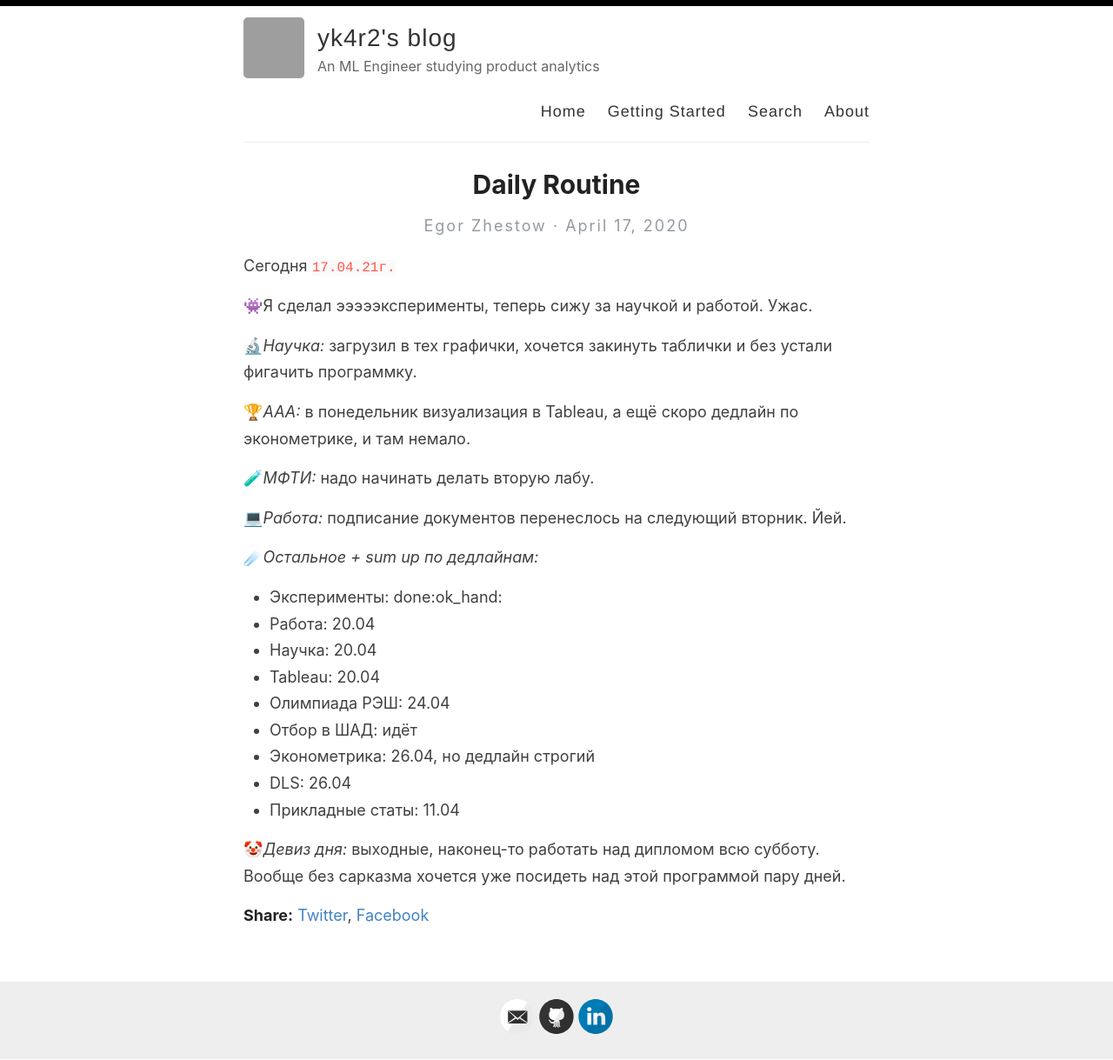
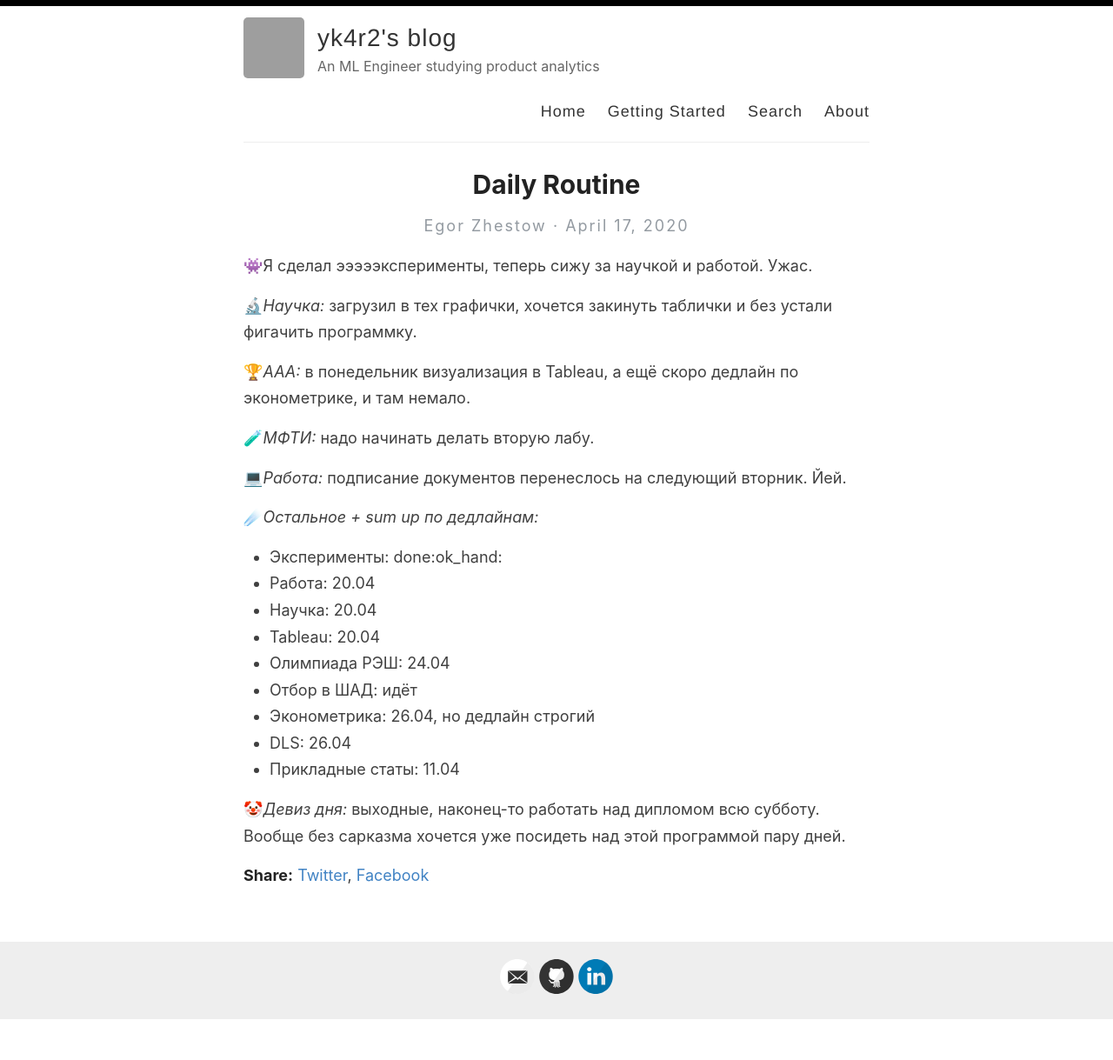
Before and after one commit to yk4r2/yk4r2.github.io, a Jekyll site: the page built from _posts/2020-4-17-daily-routine.md, in a window 1280 px wide. Shown: the whole page at 87% size. Built offline with Jekyll 4.4.1, drawn with Linux system fonts in a browser that asks for light colours; our own code applies the rules of GitHub Pages for plain Markdown files; after the commit the page ends 1172 px from its top, so only the background shows below that; grey boxes are pictures that could not be loaded.

Commit message:
Update 2020-4-17-daily-routine.md

```diff
--- a/_posts/2020-4-17-daily-routine.md
+++ b/_posts/2020-4-17-daily-routine.md
@@ -1,5 +1,3 @@
-Сегодня `17.04.21г.`
-
 👾Я сделал эээээксперименты, теперь сижу за научкой и работой. Ужас.
 
 🔬_Научка:_ загрузил в тех графички, хочется закинуть таблички и без устали фигачить программку.
```
